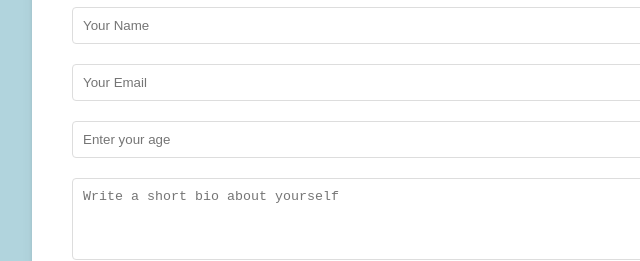
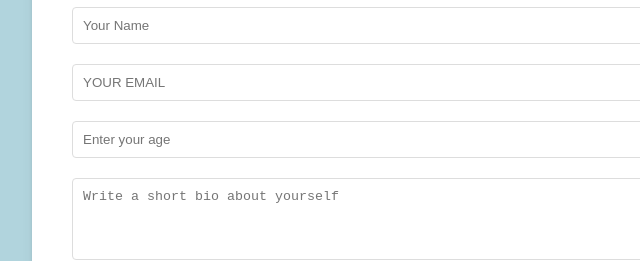
Before and after one commit to aryangoel0308/Project, a plain HTML site: page practice2.html in a window 1280 px wide. Shown: the part 151-412 px from the top of the page, 208-848 px from the left. Drawn offline with Linux system fonts and the light colour scheme.

Commit message:
Update practice2.html

```diff
--- a/practice2.html
+++ b/practice2.html
@@ -17,7 +17,7 @@
           <input
             type="email"
             id="email"
-            placeholder="Your Email"
+            placeholder="YOUR EMAIL"
             required
           /><br />
 
```
